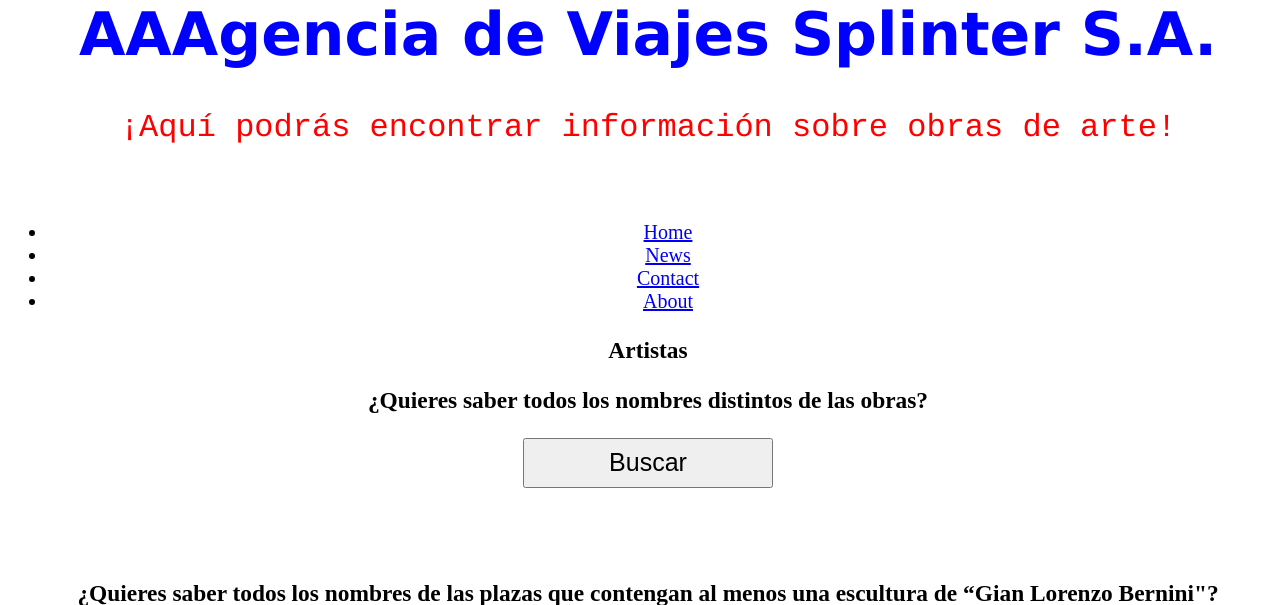
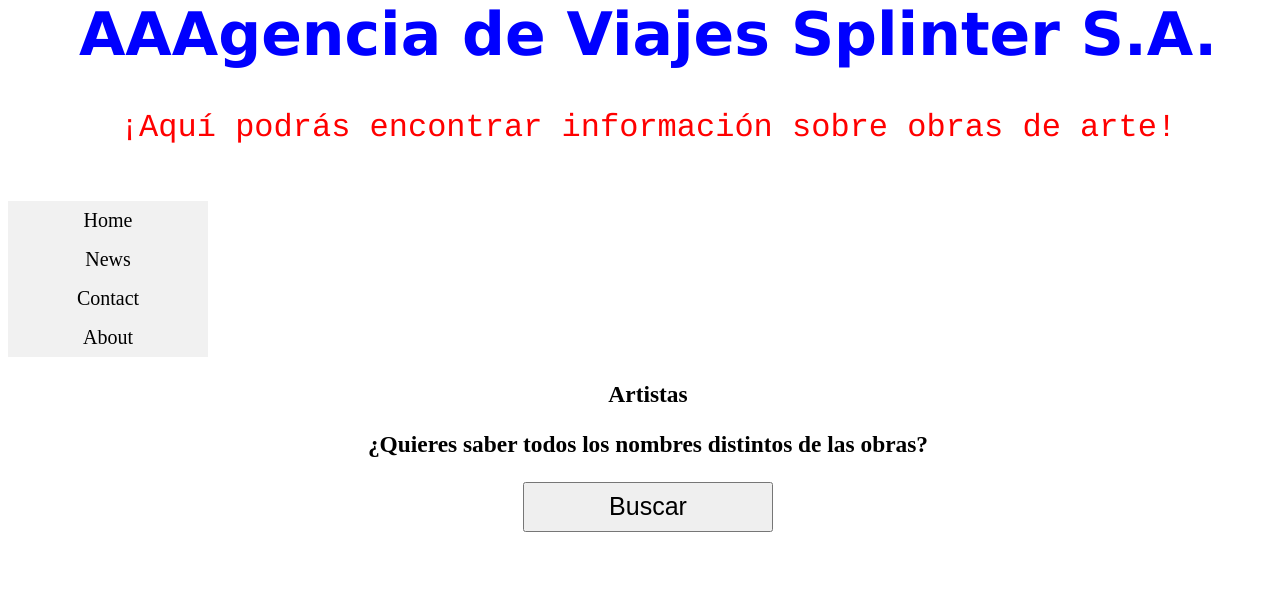
Before and after one commit to fnberrios/Entregas-Bases-de-Datos, a PHP site: page / in a window 1280 px wide. Shown: the part 196-801 px from the top of the page. Run offline with PHP 8.4, Linux system fonts and the light colour scheme; data that the repository does not hold is empty; some libraries are stand-ins or nearby versions.

Commit message:
CSS  table

```diff
--- a/Sites/index.php
+++ b/Sites/index.php
@@ -26,6 +26,27 @@
         color: red;
         font-family: courier;
         font-size: 160%;
+      }
+
+      ul {
+        list-style-type: none;
+        margin: 0;
+        padding: 0;
+        width: 200px;
+        background-color: #f1f1f1;
+      }
+
+      li a {
+        display: block;
+        color: #000;
+        padding: 8px 16px;
+        text-decoration: none;
+      }
+
+      /* Change the link color on hover */
+      li a:hover {
+        background-color: #555;
+        color: white;
       }
     </style>
   </head>
```
